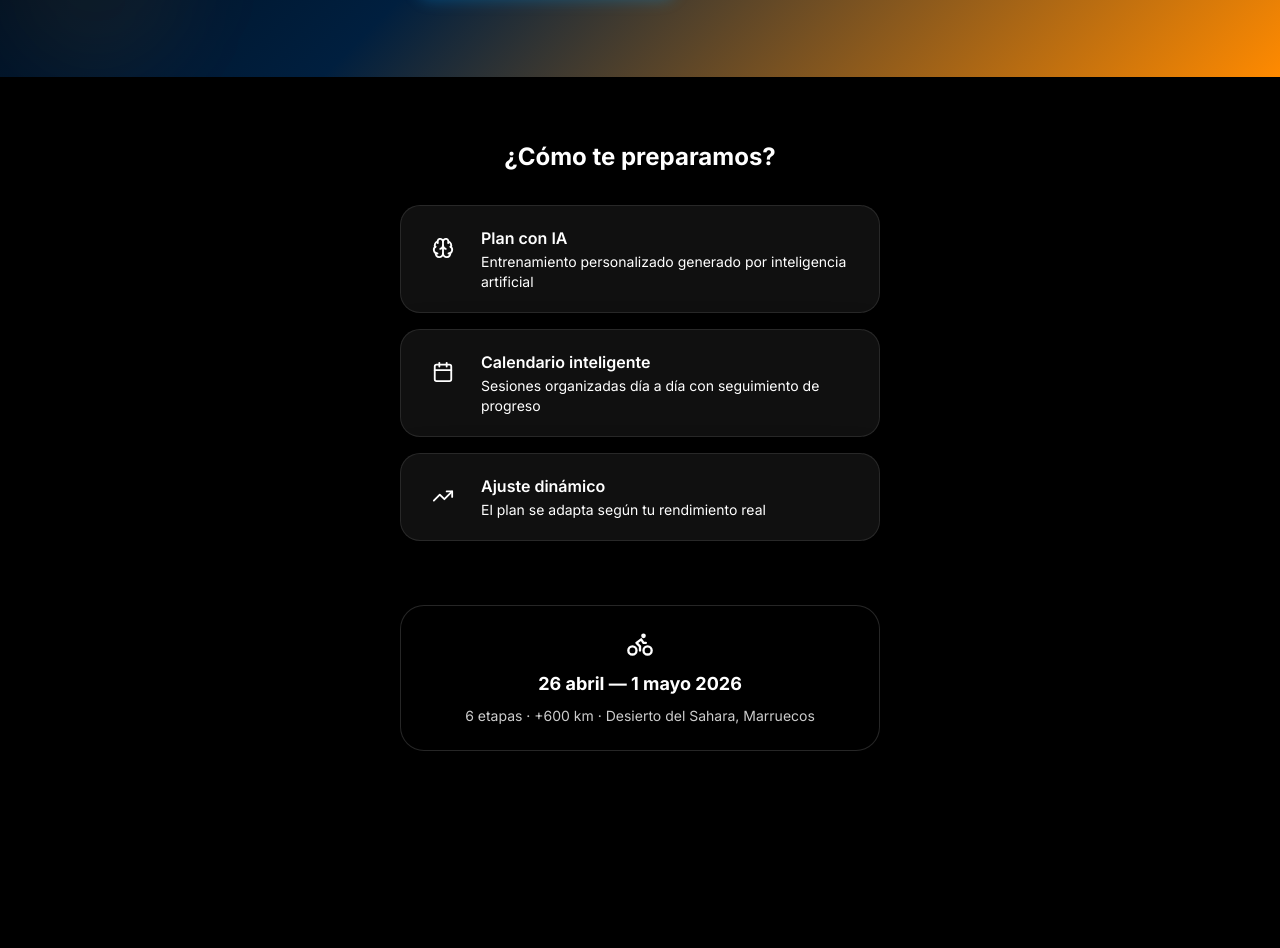
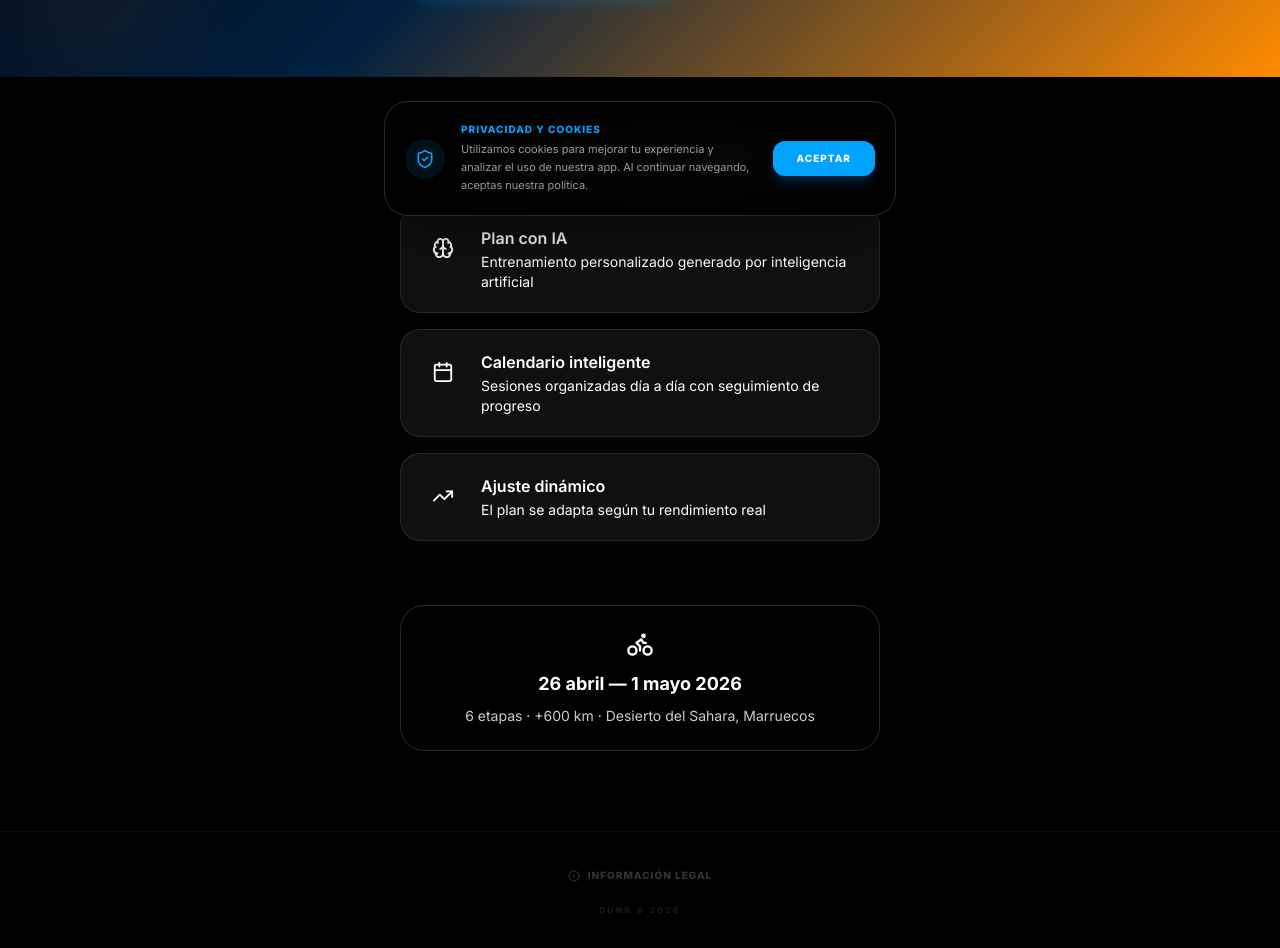
Before and after one commit to krles06/titan-desert-trainer, a React (Vite) app: page / in a window 1280 px wide. Shown: the part 560-1508 px from the top of the page. Before the commit the page ends 1359 px from the top, so only its background shows below. Built offline with nearby package versions, Linux system fonts and the light colour scheme; no server answers.

Commit message:
feat: add legal page and cookie banner

```diff
--- a/src/App.jsx
+++ b/src/App.jsx
@@ -15,6 +15,7 @@ import CalendarPage from './pages/Calendar'
 import SessionDetail from './pages/SessionDetail'
 import Profile from './pages/Profile'
 import Subscription from './pages/Subscription'
+import Legal from './pages/Legal'
 
 export default function App() {
   return (
@@ -27,6 +28,7 @@ export default function App() {
             <Route path="/login" element={<Login />} />
             <Route path="/register" element={<Register />} />
             <Route path="/forgot-password" element={<ForgotPassword />} />
+            <Route path="/legal" element={<Legal />} />
 
             {/* Protected routes */}
             <Route path="/onboarding" element={
--- /dev/null
+++ b/src/components/CookieBanner.jsx
@@ -0,0 +1,42 @@
+import { useState, useEffect } from 'react'
+import { ShieldCheck } from 'lucide-react'
+
+export default function CookieBanner() {
+    const [visible, setVisible] = useState(false)
+
+    useEffect(() => {
+        const consent = localStorage.getItem('dunr_cookie_consent')
+        if (!consent) {
+            setVisible(true)
+        }
+    }, [])
+
+    const handleAccept = () => {
+        localStorage.setItem('dunr_cookie_consent', 'true')
+        setVisible(false)
+    }
+
+    if (!visible) return null
+
+    return (
+        <div className="fixed bottom-6 left-4 right-4 z-[100] animate-slide-up">
+            <div className="glass-card-dark p-4 sm:p-5 flex flex-col sm:flex-row items-center gap-4 border-dunr-blue/20 shadow-2xl shadow-black/50 max-w-lg mx-auto">
+                <div className="w-10 h-10 rounded-full bg-dunr-blue/10 flex items-center justify-center shrink-0">
+                    <ShieldCheck size={20} className="text-dunr-blue" />
+                </div>
+                <div className="flex-1 text-center sm:text-left">
+                    <p className="text-[10px] font-black uppercase tracking-widest text-dunr-blue mb-1">Privacidad y Cookies</p>
+                    <p className="text-[11px] text-white/60 leading-relaxed">
+                        Utilizamos cookies para mejorar tu experiencia y analizar el uso de nuestra app. Al continuar navegando, aceptas nuestra política.
+                    </p>
+                </div>
+                <button
+                    onClick={handleAccept}
+                    className="w-full sm:w-auto px-6 py-2.5 bg-dunr-blue text-white rounded-xl text-[10px] font-black uppercase tracking-widest hover:bg-dunr-blue/80 transition-all shadow-lg shadow-dunr-blue/20"
+                >
+                    Aceptar
+                </button>
+            </div>
+        </div>
+    )
+}
--- a/src/pages/Landing.jsx
+++ b/src/pages/Landing.jsx
@@ -1,7 +1,8 @@
 import { Link } from 'react-router-dom'
 import { useAuth } from '../context/AuthContext'
 import CountdownTimer from '../components/CountdownTimer'
-import { Mountain, Bike, Brain, Calendar, TrendingUp, ChevronRight } from 'lucide-react'
+import CookieBanner from '../components/CookieBanner'
+import { Mountain, Bike, Brain, Calendar, TrendingUp, ChevronRight, Info } from 'lucide-react'
 import { RACES } from '../lib/races'
 
 const features = [
@@ -27,6 +28,7 @@ export default function Landing() {
 
     return (
         <div className="min-h-screen flex flex-col">
+            <CookieBanner />
             {/* Hero */}
             <section className="gradient-desert relative overflow-hidden px-4 pt-12 pb-16 sm:pt-16 sm:pb-20">
                 {/* Decorative elements */}
@@ -100,7 +102,7 @@ export default function Landing() {
             </section>
 
             {/* Event details */}
-            <section className="px-4 pb-12 max-w-lg mx-auto w-full">
+            <section className="px-4 pb-20 max-w-lg mx-auto w-full">
                 <div className="glass-card-dark p-6 text-center">
                     <Bike size={28} className="text-titan-orange-light mx-auto mb-3" />
                     <h3 className="text-lg font-bold text-white mb-2">26 abril — 1 mayo 2026</h3>
@@ -109,6 +111,20 @@ export default function Landing() {
                     </p>
                 </div>
             </section>
+
+            {/* Simple Footer */}
+            <footer className="mt-auto px-4 py-8 border-t border-white/5 text-center">
+                <div className="max-w-lg mx-auto">
+                    <Link
+                        to="/legal"
+                        className="inline-flex items-center gap-2 text-white/20 hover:text-dunr-blue transition-colors text-[10px] font-black uppercase tracking-widest"
+                    >
+                        <Info size={12} />
+                        Información Legal
+                    </Link>
+                    <p className="text-[8px] text-white/10 mt-4 font-black uppercase tracking-[0.3em]">DUNR © 2026</p>
+                </div>
+            </footer>
         </div>
     )
 }
--- /dev/null
+++ b/src/pages/Legal.jsx
@@ -0,0 +1,111 @@
+import { ChevronLeft, Shield, FileText, Info, Mail } from 'lucide-react'
+import { useNavigate } from 'react-router-dom'
+
+export default function Legal() {
+    const navigate = useNavigate()
+
+    const sections = [
+        {
+            id: 'aviso-legal',
+            title: 'Aviso Legal',
+            icon: Info,
+            content: (
+                <div className="space-y-4 text-white/70 text-sm leading-relaxed">
+                    <p>
+                        <strong>Dunr</strong> es una plataforma digital diseñada para la generación automatizada de planes de entrenamiento ciclista mediante el uso de Inteligencia Artificial (IA).
+                    </p>
+                    <p>
+                        Los planes generados por Dunr son de carácter meramente <strong>orientativo</strong> y están basados en la información proporcionada por el usuario. En ningún caso sustituyen el consejo, supervisión o prescripción de un entrenador profesional, médico o especialista deportivo.
+                    </p>
+                    <p>
+                        Recomendamos encarecidamente someterse a un chequeo médico antes de iniciar cualquier programa de entrenamiento intenso.
+                    </p>
+                    <div className="flex items-center gap-2 pt-2 text-dunr-blue">
+                        <Mail size={14} />
+                        <span className="font-bold">soporte@dunr.app</span>
+                    </div>
+                </div>
+            )
+        },
+        {
+            id: 'privacidad',
+            title: 'Política de Privacidad',
+            icon: Shield,
+            content: (
+                <div className="space-y-4 text-white/70 text-sm leading-relaxed">
+                    <p>
+                        En Dunr nos tomamos muy en serio tu privacidad. Recogemos exclusivamente los datos necesarios para personalizar tu experiencia:
+                    </p>
+                    <ul className="list-disc pl-5 space-y-2">
+                        <li><strong>Datos de perfil:</strong> Edad, peso, altura y nivel de experiencia.</li>
+                        <li><strong>Preferencias:</strong> Días disponibles y objetivos de entrenamiento.</li>
+                    </ul>
+                    <p>
+                        Estos datos se utilizan únicamente para procesar tu plan de entrenamiento. No vendemos ni cedemos tus datos a terceros con fines comerciales.
+                    </p>
+                    <p>
+                        Usamos infraestructura de terceros de confianza: <strong>Supabase</strong> para el almacenamiento seguro de datos y <strong>OpenAI</strong> para el procesamiento inteligente de los planes.
+                    </p>
+                    <p>
+                        Cumplimos con el <strong>RGPD</strong> europeo. Puedes solicitar la eliminación total de tu cuenta y tus datos en cualquier momento enviando un correo a nuestra dirección de contacto.
+                    </p>
+                </div>
+            )
+        },
+        {
+            id: 'terminos',
+            title: 'Términos y Condiciones',
+            icon: FileText,
+            content: (
+                <div className="space-y-4 text-white/70 text-sm leading-relaxed">
+                    <p>
+                        El acceso a las funcionalidades Premium de Dunr tiene un coste de <strong>15€ al mes</strong>. La suscripción se puede cancelar en cualquier momento desde tu perfil, sin permanencia.
+                    </p>
+                    <p>
+                        Al usar Dunr, aceptas que los entrenamientos son sugerencias de una IA y que el usuario es el único responsable de su ejecución. <strong>Dunr no se responsabiliza de lesiones</strong>, daños o perjuicios derivados de seguir los planes propuestos.
+                    </p>
+                    <p>
+                        El servicio está dirigido exclusivamente a <strong>mayores de 18 años</strong> y se presta íntegramente en español.
+                    </p>
+                </div>
+            )
+        }
+    ]
+
+    return (
+        <div className="min-h-screen bg-dunr-black pb-20">
+            {/* Header */}
+            <div className="gradient-dark px-4 pt-10 pb-12 border-b border-white/5">
+                <div className="max-w-lg mx-auto">
+                    <button
+                        onClick={() => navigate(-1)}
+                        className="flex items-center gap-2 text-white/40 hover:text-white transition-colors mb-6 group"
+                    >
+                        <ChevronLeft size={20} className="group-hover:-translate-x-1 transition-transform" />
+                        <span className="text-[10px] font-black uppercase tracking-widest">Volver</span>
+                    </button>
+                    <h1 className="text-3xl font-black text-white tracking-tighter uppercase">Información Legal</h1>
+                    <p className="text-white/40 text-xs font-bold uppercase tracking-[0.2em] mt-2">Transparencia y Seguridad</p>
+                </div>
+            </div>
+
+            <div className="px-4 py-8 max-w-lg mx-auto space-y-8">
+                {sections.map((section) => (
+                    <section key={section.id} id={section.id} className="glass-card p-6 animate-fade-in border-white/5">
+                        <div className="flex items-center gap-3 mb-6">
+                            <div className="w-10 h-10 rounded-xl bg-dunr-blue/10 flex items-center justify-center text-dunr-blue">
+                                <section.icon size={20} />
+                            </div>
+                            <h2 className="text-lg font-black text-white uppercase tracking-tight">{section.title}</h2>
+                        </div>
+                        {section.content}
+                    </section>
+                ))}
+
+                <div className="text-center pt-8 opacity-20">
+                    <p className="text-[8px] font-black uppercase tracking-[0.3em] text-white">DUNR TRAINER © 2026</p>
+                </div>
+            </div>
+        </div>
+    )
+}
--- a/src/pages/Profile.jsx
+++ b/src/pages/Profile.jsx
@@ -3,7 +3,7 @@ import { useNavigate } from 'react-router-dom'
 import { useAuth } from '../context/AuthContext'
 import {
     User, Mail, Activity, Mountain, LogOut,
-    RefreshCw, ChevronRight, Save, Shield
+    RefreshCw, ChevronRight, Save, Shield, Info
 } from 'lucide-react'
 
 export default function Profile() {
@@ -231,6 +231,14 @@ export default function Profile() {
                         </div>
                         <span className="text-xs font-black uppercase tracking-widest text-titan-danger flex-1 text-left">Cerrar sesión</span>
                     </button>
+                    <div className="h-px bg-white/5" />
+                    <button
+                        onClick={() => navigate('/legal')}
+                        className="w-full flex items-center gap-4 px-6 py-4 hover:bg-white/5 transition-colors group opacity-60"
+                    >
+                        <Info size={18} className="text-white/40" />
+                        <span className="text-[10px] font-black uppercase tracking-widest text-white/40">Información Legal</span>
+                    </button>
                 </div>
 
                 {/* App info */}
```
